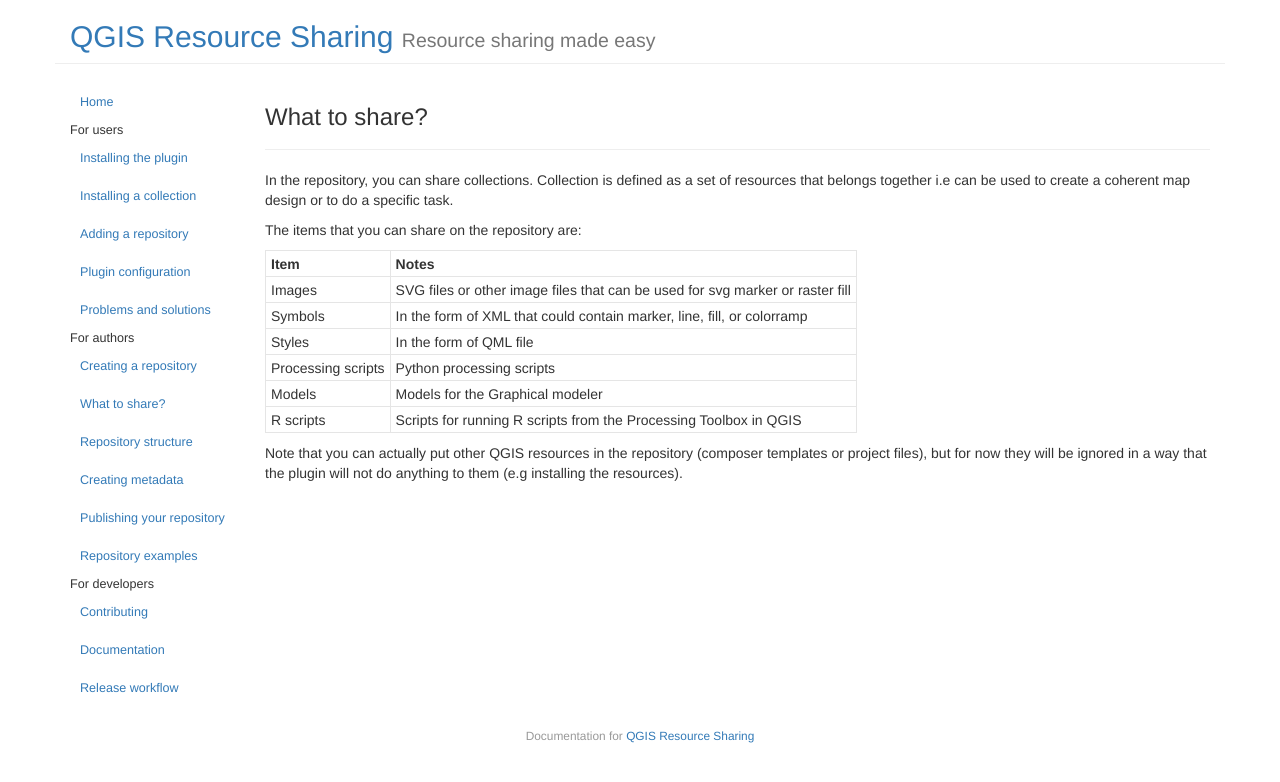
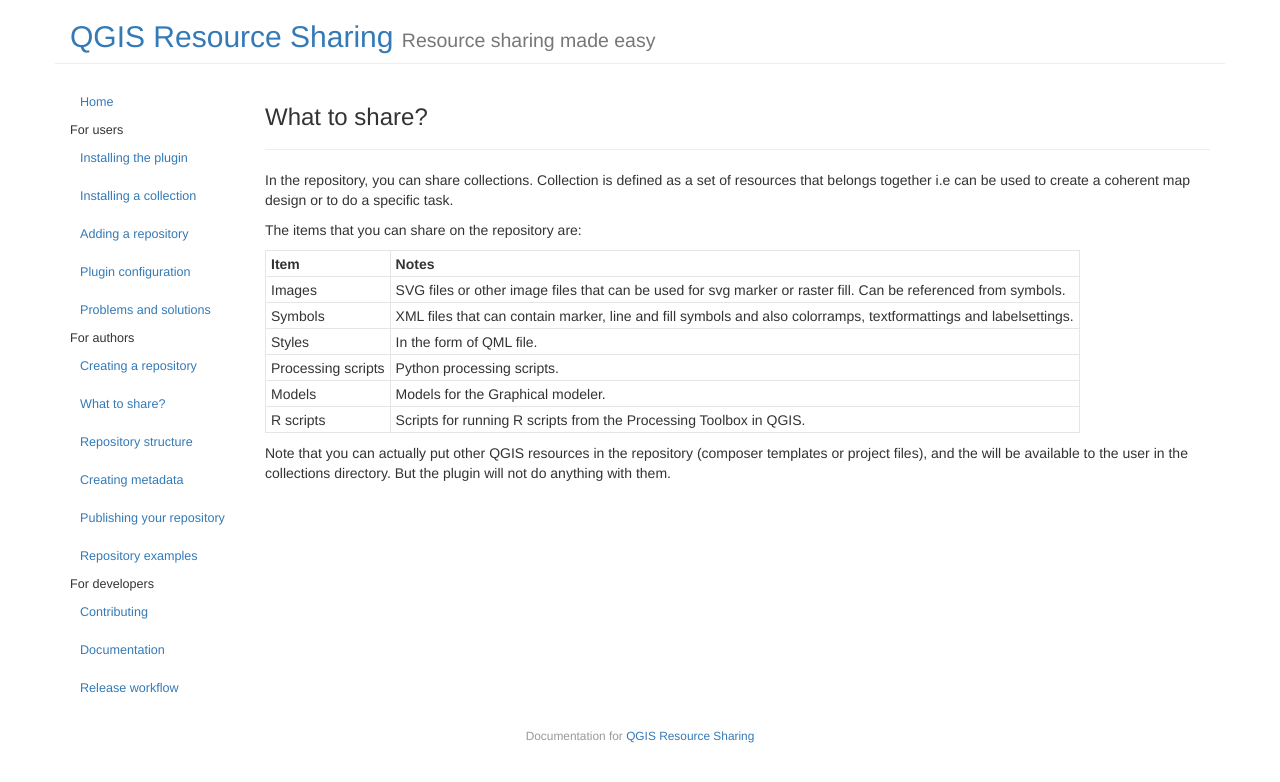
Before and after one commit to QGIS-Contribution/QGIS-ResourceSharing, a Jekyll site: the page built from _posts/2016-07-22-what-to-share.md, in a window 1280 px wide. Shown: the top 782 px of the page. Built offline with Jekyll 4.4.1, drawn with Linux system fonts in a browser that asks for light colours.

Commit message:
Update 2016-07-22-what-to-share.md

```diff
--- a/_posts/2016-07-22-what-to-share.md
+++ b/_posts/2016-07-22-what-to-share.md
@@ -14,13 +14,14 @@
 
 Item | Notes
 --- | ---
-Images | SVG files or other image files that can be used for svg marker or raster fill
-Symbols | In the form of XML that could contain marker, line, fill, or colorramp
-Styles | In the form of QML file
-Processing scripts | Python processing scripts
-Models | Models for the Graphical modeler
-R scripts | Scripts for running R scripts from the Processing Toolbox in QGIS
+Images | SVG files or other image files that can be used for svg marker or raster fill. Can be referenced from symbols.
+Symbols | XML files that can contain marker, line and fill symbols and also colorramps, textformattings and labelsettings.
+Styles | In the form of QML file.
+Processing scripts | Python processing scripts.
+Models | Models for the Graphical modeler.
+R scripts | Scripts for running R scripts from the Processing Toolbox in QGIS.
 
 Note that you can actually put other QGIS resources in the repository
-(composer templates or project files), but for now they will be ignored in a
-way that the plugin will not do anything to them (e.g installing the resources).
+(composer templates or project files), and the will be available to
+the user in the collections directory.
+But the plugin will not do anything with them.
```
